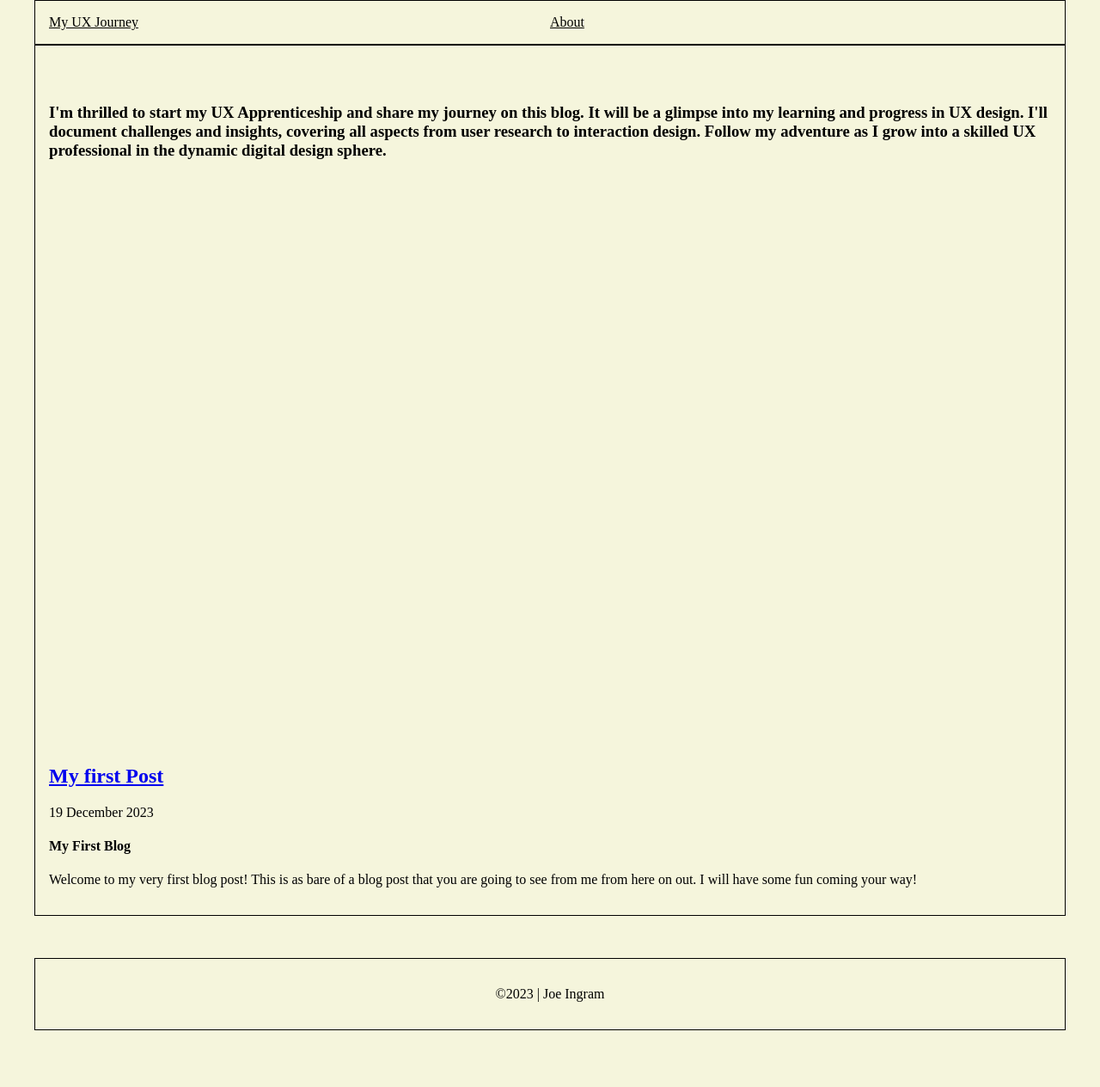
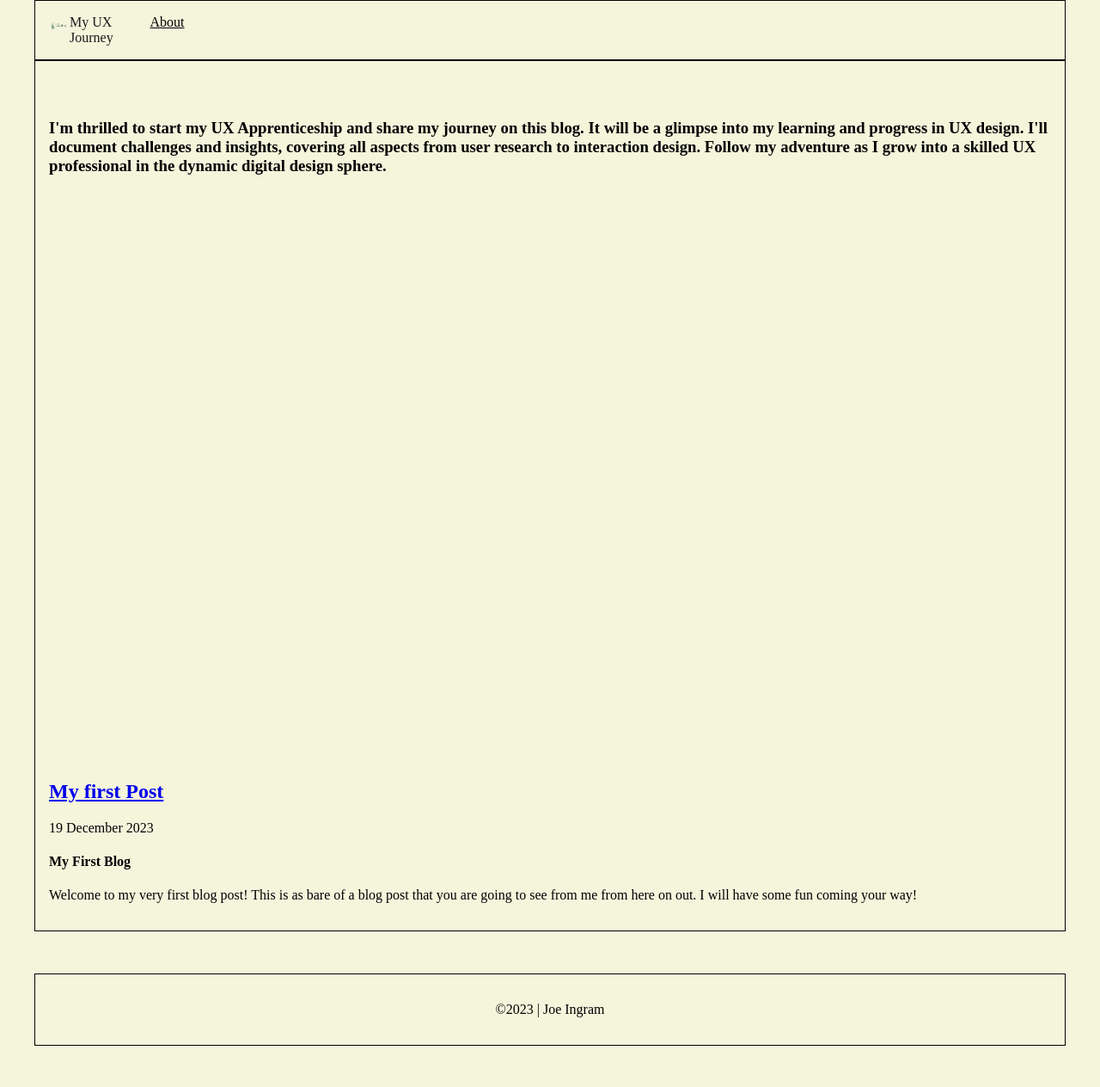
Before and after one commit to myuxjourney/myuxjourney.github.io, a Jekyll site: the page built from index.html, in a window 1280 px wide. Shown: the whole page at 86% size. Built offline with Jekyll 4.4.1, drawn with Linux system fonts in a browser that asks for light colours; nearby versions of some CDN libraries.

Commit message:
small changes

```diff
--- a/_includes/header.html
+++ b/_includes/header.html
@@ -1,6 +1,7 @@
 <header class="site-header">
   <div class="content-wrap">
-    <a class="nav-anchor"  <img src="/images/uxjourney.png" alt="My UX Journey Logo" href="/">My UX Journey</a>
+    <img src="/images/uxjourney.png" alt="UX Journey Logo" style="width: 24px;height: 24px;"
+    <a class="nav-anchor"href="/">My UX Journey</a>
     <nav class="site-navigation">
       <a href="/">About</a>
     </nav>
```
